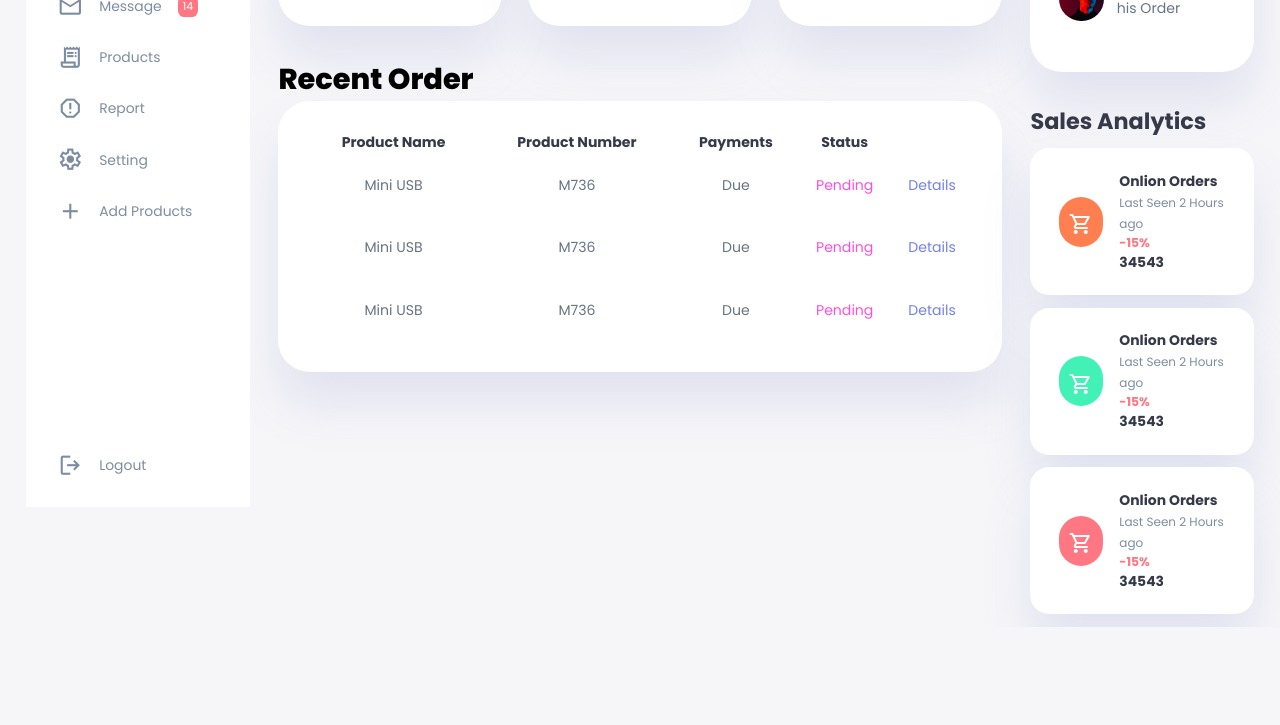
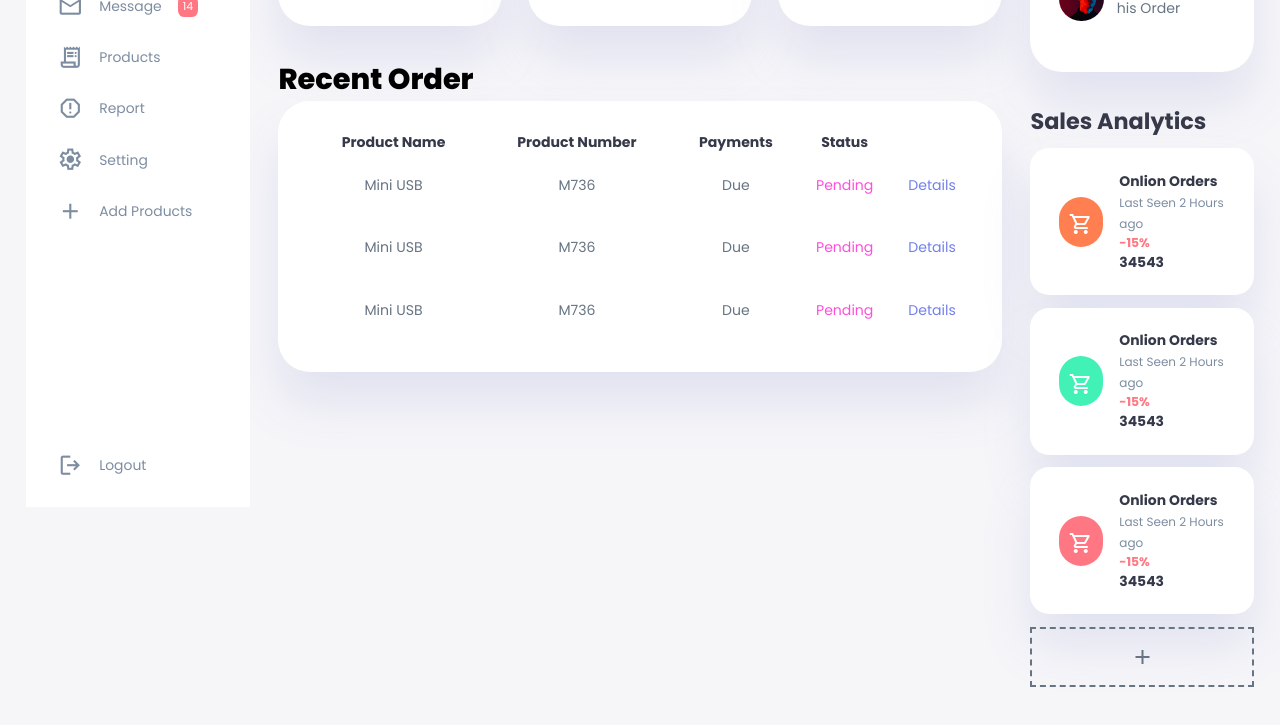
Before and after one commit to Samrat-ahammed/Dashboard-Html-css, a plain HTML site: page index.html in a window 1280 px wide. Shown: the part 293-1018 px from the top of the page. Before the commit the page ends 920 px from the top, so only its background shows below. Drawn offline with nearby package versions, Linux system fonts and the light colour scheme.

Commit message:
complete right section

```diff
--- a/index.html
+++ b/index.html
@@ -303,7 +303,14 @@
           </div>
         </div>
         <!-- sales section end -->
+
+        <div class="item add_product">
+          <div>
+            <span class="material-symbols-outlined">add</span>
+          </div>
+        </div>
       </div>
+
       <!-- right section end  -->
     </div>
 
--- a/stayle.css
+++ b/stayle.css
@@ -500,3 +500,15 @@ right section style */
 .right .sales_analytics .item:nth-child(4) .icon {
   background-color: var(--clr-danger);
 }
+
+.add_product div {
+  display: flex;
+  height: 60px;
+  width: 100%;
+  text-align: center;
+  justify-content: center;
+  align-items: center;
+  color: var(--clr-dark-variant);
+  margin-bottom: 40px;
+  border: 2px dashed;
+}
```
